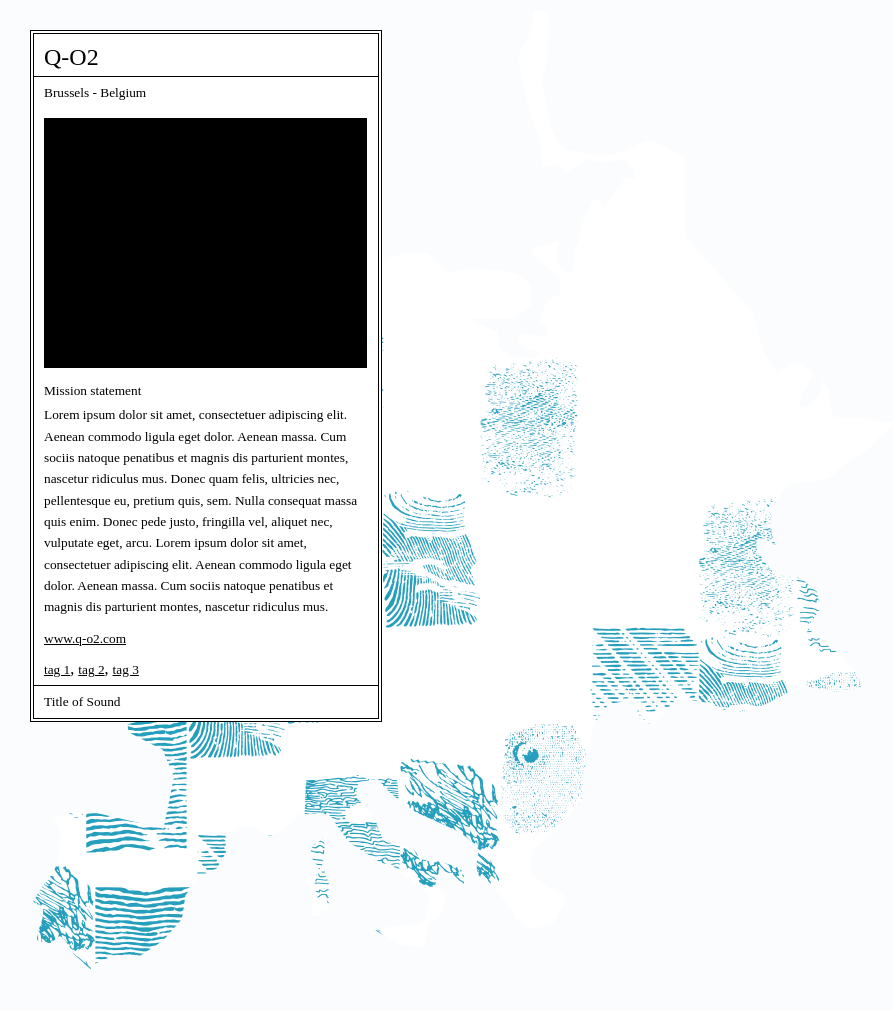
After one commit to sebsan/fieldrecordings, a PHP site: page /institution.html in a window 1280 px wide. The commit adds this page. Shown: the whole page, without its empty margins (0-893 px from the left). Run offline with PHP 8.4, Linux system fonts and the light colour scheme; some web fonts are replaced.

Commit message:
ajout institution

```diff
--- a/content.css
+++ b/content.css
@@ -35,10 +35,10 @@
 }
 
 #content .section .section_title {
-     font-family: helvetica_serif;
+     font-family: free_sansBold;
      font-size: 10pt;
-     line-height: 16pt;
-     padding: 5px 10px;
+//     line-height: 16pt;
+     padding: 5px 10px 0px 10px;
 }
 
 #content .section .section_par {
@@ -48,16 +48,16 @@
      padding: 5px 10px;
 }
 
-#content .section .artist_url {
+#content .section .general_url {
      padding: 5px 10px;
 }
 
-#content .section .artist_url a {
+#content .section .general_url a {
      color: black;
      font-family: helvetica_serif;
      font-size: 10pt;
      line-height: 16pt;
-     text-decoration: none;
+//     text-decoration: none;
 }
 
 #content .tags_box .tags {
@@ -73,7 +73,7 @@
 
 #content .artist_track {
      border-top: 1px solid #000000;
-     font-family: helvetica_serif;
+     font-family: free_sansBold;
      font-size: 10pt;
      line-height: 16pt;
      padding: 5px 10px;
--- /dev/null
+++ b/institution.html
@@ -0,0 +1,63 @@
+<html>
+<head>
+<meta http-equiv="Content-Type" content="text/html; charset=UTF-8" />
+<title>SOE - PROJECT</title>
+<style media="screen" type="text/css">
+@import url("style.css");
+@import url("map.css");
+@import url("menu_map.css");
+@import url("menu_nomap.css");
+@import url("content.css");
+</style>
+</head>
+<body>
+
+<div id="carte">
+	<img src="img/carte.png" />
+</div>
+
+<div id="menu_carte">
+	<div class="menu_item">
+	</div>
+	<div class="menu_item">
+	</div>
+	<div class="menu_item">
+	</div>
+	<div class="menu_item">
+	</div>
+	<div class="menu_item">
+	</div>
+	<div class="menu_item">
+	</div>
+</div>
+
+<div id="menu_nocarte">
+	<div class="menu_item">
+	</div>
+	<div class="menu_item">
+	</div>
+</div>
+
+
+<div id="content_outer">
+	<div id="content">
+		<div class="title">Q-O2</div>
+		<div class="location">Brussels - Belgium</div>
+		<div class="picture"></div>
+		<div class="section">
+			<div class="section_title">Mission statement</div>
+			<div class="section_par">
+			Lorem ipsum dolor sit amet, consectetuer adipiscing elit. Aenean commodo ligula eget dolor. Aenean massa. Cum sociis natoque penatibus et magnis dis parturient montes, nascetur ridiculus mus. Donec quam felis, ultricies nec, pellentesque eu, pretium quis, sem. Nulla consequat massa quis enim. Donec pede justo, fringilla vel, aliquet nec, vulputate eget, arcu. Lorem ipsum dolor sit amet, consectetuer adipiscing elit. Aenean commodo ligula eget dolor. Aenean massa. Cum sociis natoque penatibus et magnis dis parturient montes, nascetur ridiculus mus.
+			</div>
+		<div class="general_url"><a href="#">www.q-o2.com</a></div>
+		<div class="tags_box">
+			<div class="tags"><a href="#">tag 1</a>, <a href="#">tag 2</a>, <a href="#">tag 3</a></div>
+
+		<div class="artist_track">Title of Sound</div>
+	</div> <!-- content -->
+</div> <!-- content_outer  -->
+
+
+
+</body>
+</html>
--- a/style.css
+++ b/style.css
@@ -5,6 +5,16 @@
   src:url("OSP_helvetica_serif.ttf");
 }
 
+@font-face {
+  font-family:free_sans;
+  src:url("FreeSans.ttf");
+}
+
+@font-face {
+  font-family:free_sansBold;
+  src:url("FreeSansBold.ttf");
+}
+
 *{
 	border:none;
 	margin:0;
```
Also changed, not shown: other parts of content.css (+46 -9 lines), agenda.html (+4 -11 lines), freefont/FreeSans.ttf (deleted), freefont/FreeSansBold.ttf (deleted).
